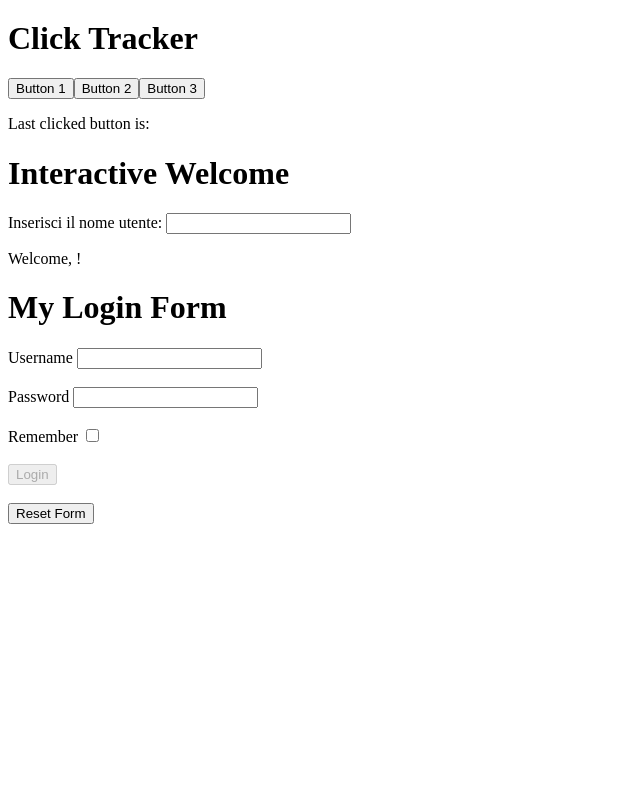
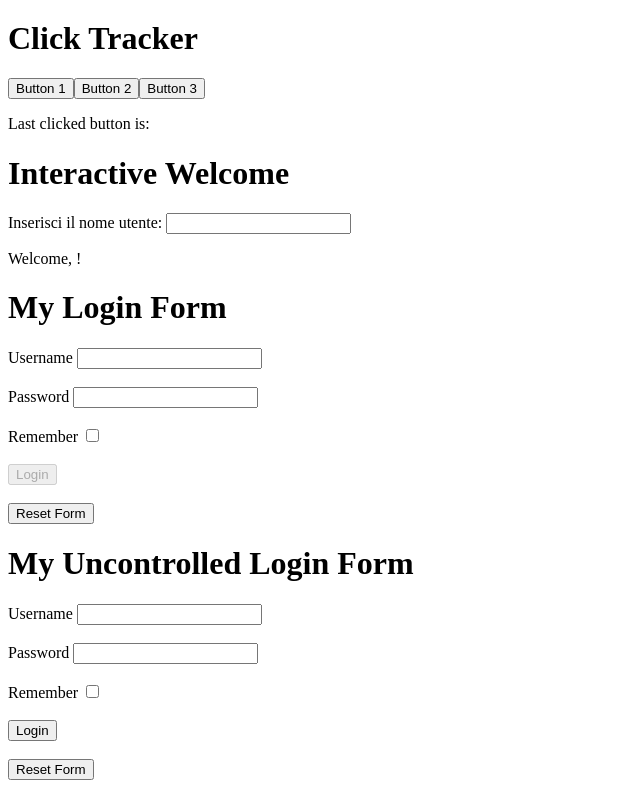
Before and after one commit to msimile/jsx-exercises, a React (Create React App) app in the folder react-exercises/: page / in a window 1280 px wide. Shown: the part 327-1115 px from the top of the page, without its empty margins (0-640 px from the left). Before the commit the page ends 859 px from the top, so only its background shows below. Built offline with nearby package versions, Linux system fonts and the light colour scheme.

Commit message:
feat: forms-05 complete

```diff
--- a/react-exercises/src/App.js
+++ b/react-exercises/src/App.js
@@ -6,6 +6,7 @@ import { ClickCounter } from "./ClickCounter";
 import { ClickTracker } from "./ClickTracker";
 import { InteractiveWelcome } from "./InteractiveWelcome";
 import { Login } from "./Login";
+import { UncontrolledLogin } from "./UncontrolledLogin";
 
 export class App extends React.Component {
   render() {
@@ -18,6 +19,7 @@ export class App extends React.Component {
         <ClickTracker />
         <InteractiveWelcome/>
         <Login/>
+        <UncontrolledLogin/>
       </div>
     );
   }
--- /dev/null
+++ b/react-exercises/src/UncontrolledLogin.js
@@ -0,0 +1,40 @@
+import React, { createRef } from "react";
+
+export class UncontrolledLogin extends React.Component {
+  _formRef = createRef();
+
+  handleFormSubmit = (event) => {
+    event.preventDeafault();
+    const username = event.target.elements.username.value;
+    const password = event.target.elements.password.value;
+    const remember = event.target.elements.remember.checked;
+  };
+
+  render() {
+    return (
+      <div>
+        <h1>My Uncontrolled Login Form</h1>
+        <form ref={this._formRef} onSubmit={this.handleFormSubmit}>
+          <label for="userName">Username </label>
+          <input name="username" type="text" />
+          <br />
+          <br />
+          <label for="passWord">Password </label>
+          <input name="password" type="password" />
+          <br />
+          <br />
+          <label for="remember">Remember </label>
+          <input name="remember" type="checkbox" />
+          <br />
+          <br />
+          <button name="button" type="submit">
+            Login
+          </button>
+          <br />
+          <br />
+          <button name="reset" type="reset">Reset Form</button>
+        </form>
+      </div>
+    );
+  }
+}
```
